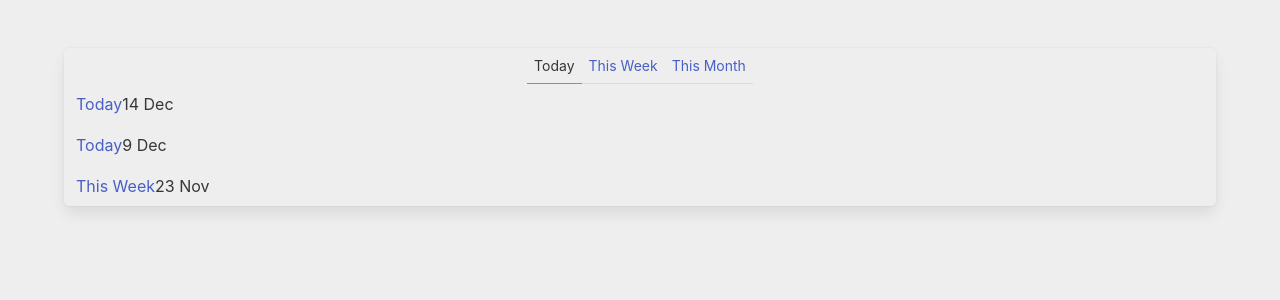
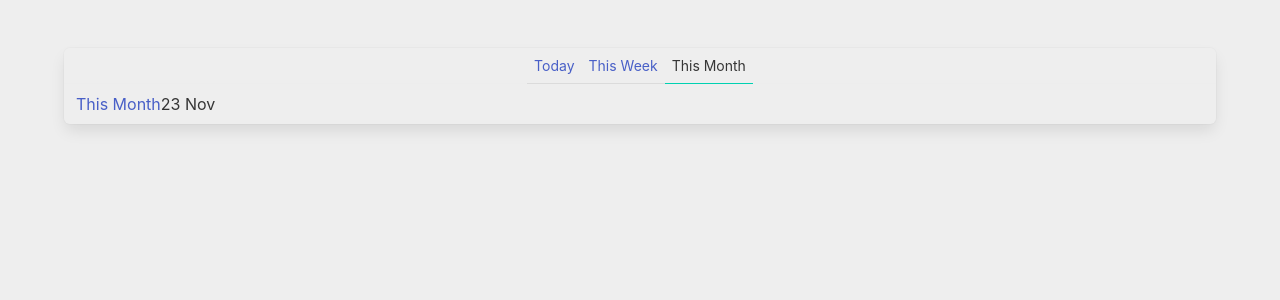
Before and after one commit to frzhen/Vue3-TS-CompAPI-Vite-Test, a Vue app: page / in a window 1280 px wide. Shown: the top 300 px of the page. Built offline with nearby package versions, Linux system fonts and the light colour scheme.

Commit message:
Added computed and resolve filter issue

```diff
--- a/src/components/Timeline.vue
+++ b/src/components/Timeline.vue
@@ -4,7 +4,7 @@
   * @Email: fred.zhen@gmail.com
 -->
 <script setup lang="ts">
-import { ref, Ref } from "vue";
+import { ref, Ref, computed } from "vue";
 import { Post, today, thisWeek, thisMonth } from "../posts";
 import {DateTime} from "luxon";
 
@@ -13,14 +13,15 @@ const periods = ["Today", "This Week", "This Month"] as const;
 
 type Period = typeof periods[number];
 
-const selectedPeriod: Ref<Period> = ref<Period>("Today");
+const selectedPeriod: Ref<Period> = ref<Period>("This Month");
 
 const selectPeriod = (period: Period) => {
   // console.log(period);
   selectedPeriod.value = period;
 }
 
-const posts = [
+const posts = computed(() => {
+  return [
     today,
     thisWeek,
     thisMonth
@@ -28,8 +29,28 @@ const posts = [
       return {
         ...post,
         created: DateTime.fromISO(post.created)
+      }})
+    .filter(post => {
+      if (selectedPeriod.value === "Today") {
+        return post.created >= DateTime.now().minus({day: 1});
       }
-})
+      if (selectedPeriod.value === "This Week") {
+        return (
+          post.created >= DateTime.now().minus({week: 1})
+          &&
+          post.created < DateTime.now().minus({day: 1})
+        );
+      }
+      if (selectedPeriod.value === "This Month") {
+        return (
+          post.created >= DateTime.now().minus({week: 4})
+          &&
+          post.created < DateTime.now().minus({week: 1})
+        );
+      }
+    });
+});
+
 </script>
 
 <template>
--- a/src/posts.ts
+++ b/src/posts.ts
@@ -19,12 +19,12 @@ export const today: Post = {
 
 export const thisWeek: Post = {
   id: "2",
-  title: "Today",
-  created: DateTime.now().minus({days: 5}).toISO()
+  title: "This Week",
+  created: DateTime.now().minus({day: 5}).toISO()
 }
 
 export const thisMonth: Post = {
   id: "3",
-  title: "This Week",
-  created: DateTime.now().minus({ weeks: 3}).toISO()
+  title: "This Month",
+  created: DateTime.now().minus({ week: 3}).toISO()
 }
```
Lines whose indentation alone changed are shown as unchanged.
